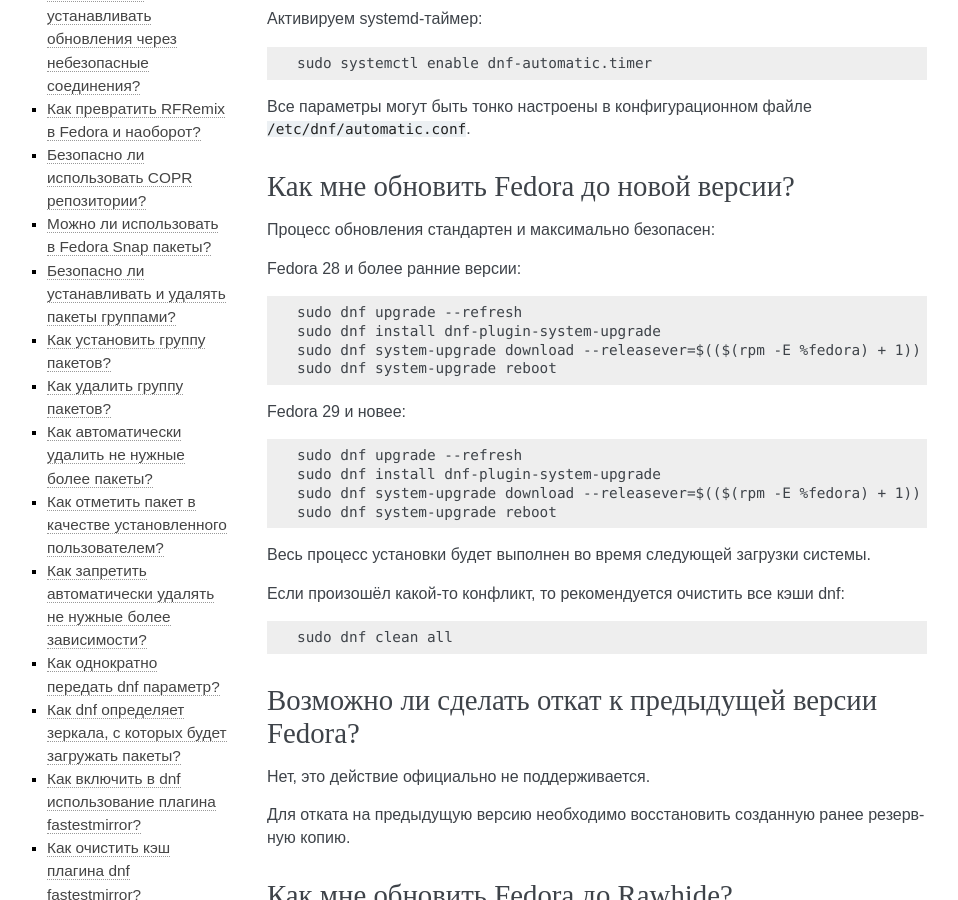
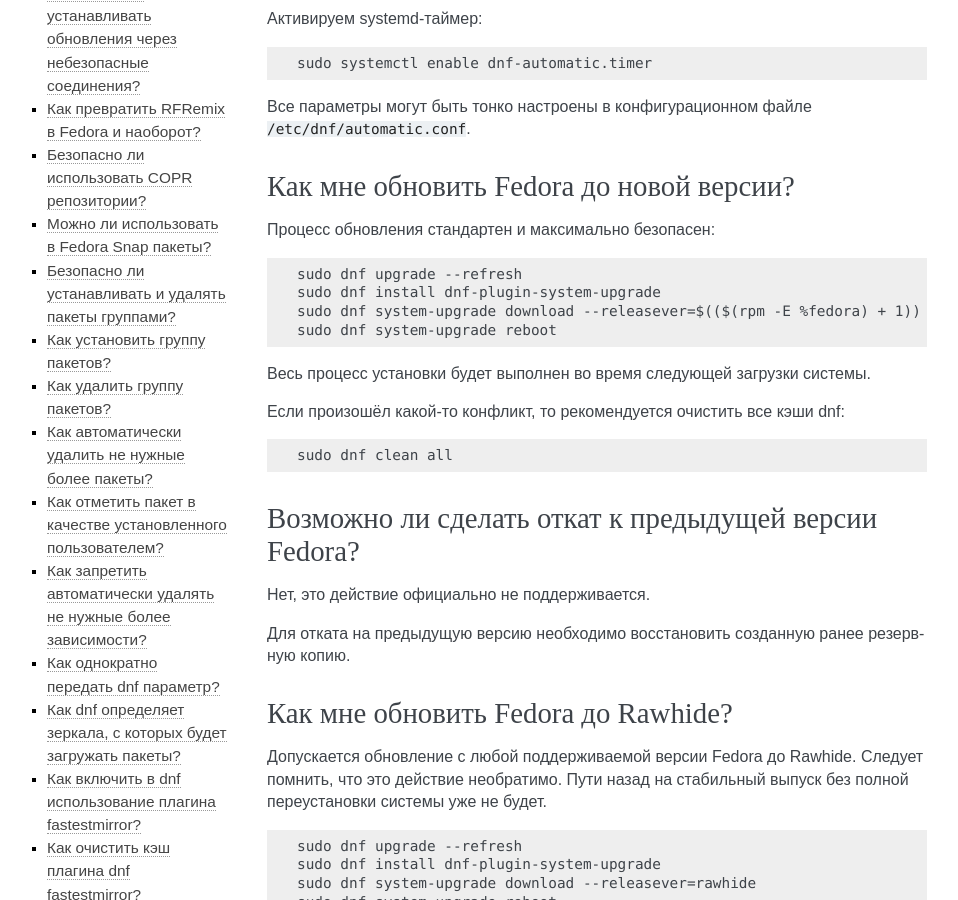
Before and after one commit to RussianFedora/FAQ, a Sphinx documentation site: the page built from source/package-manager.rst, in a window 1280 px wide and 900 px high, scrolled down 4190 px. Shown: the whole window, without its empty margins (153-1111 px from the left). Built offline with Sphinx 7.4.7, drawn with Linux system fonts in a browser that asks for light colours.

Commit message:
Updated upgrade sequence.

```diff
--- a/source/package-manager.rst
+++ b/source/package-manager.rst
@@ -213,22 +213,11 @@
 
 Процесс обновления стандартен и максимально безопасен:
 
-Fedora 28 и более ранние версии:
-
 .. code-block:: text
 
     sudo dnf upgrade --refresh
     sudo dnf install dnf-plugin-system-upgrade
     sudo dnf system-upgrade download --releasever=$(($(rpm -E %fedora) + 1))
-    sudo dnf system-upgrade reboot
-
-Fedora 29 и новее:
-
-.. code-block:: text
-
-    sudo dnf upgrade --refresh
-    sudo dnf install dnf-plugin-system-upgrade
-    sudo dnf system-upgrade download --releasever=$(($(rpm -E %fedora) + 1)) --setopt=module_platform_id=platform:f$(($(rpm -E %fedora) + 1))
     sudo dnf system-upgrade reboot
 
 Весь процесс установки будет выполнен во время следующей загрузки системы.
```
